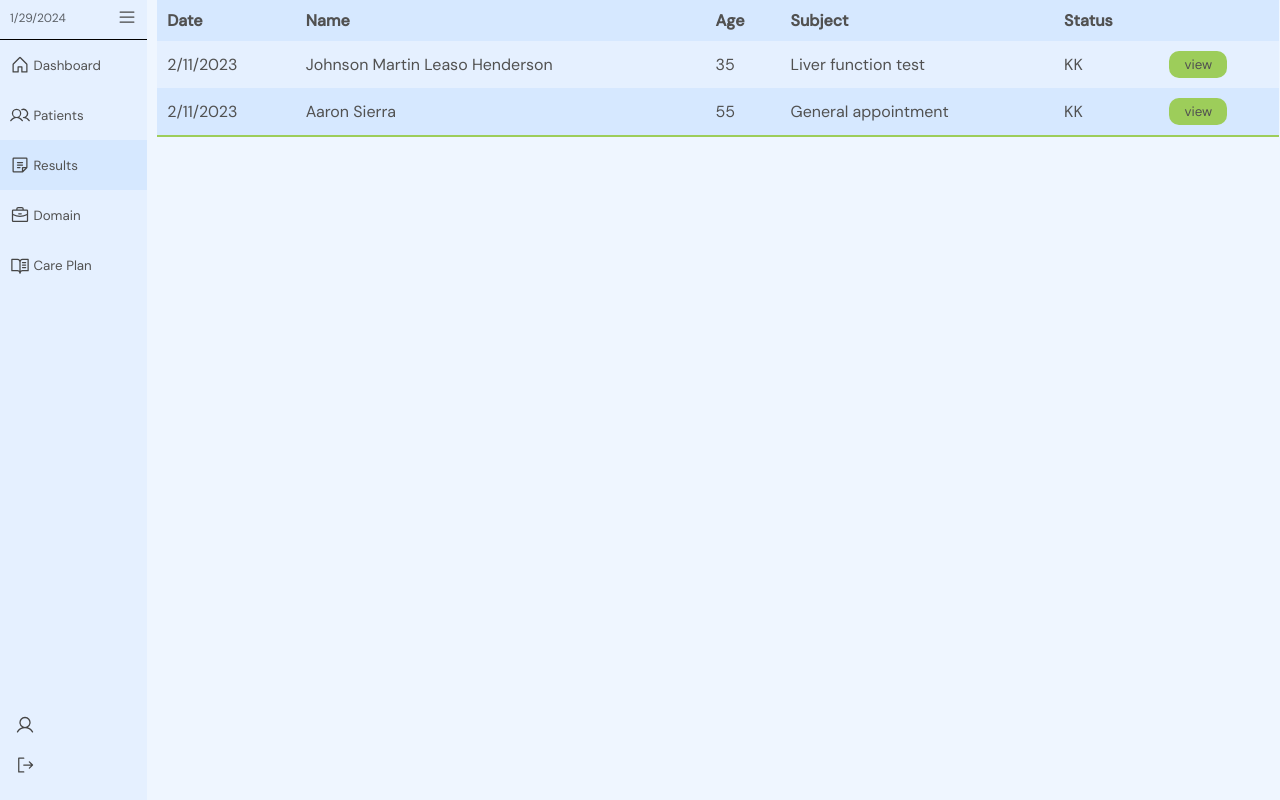
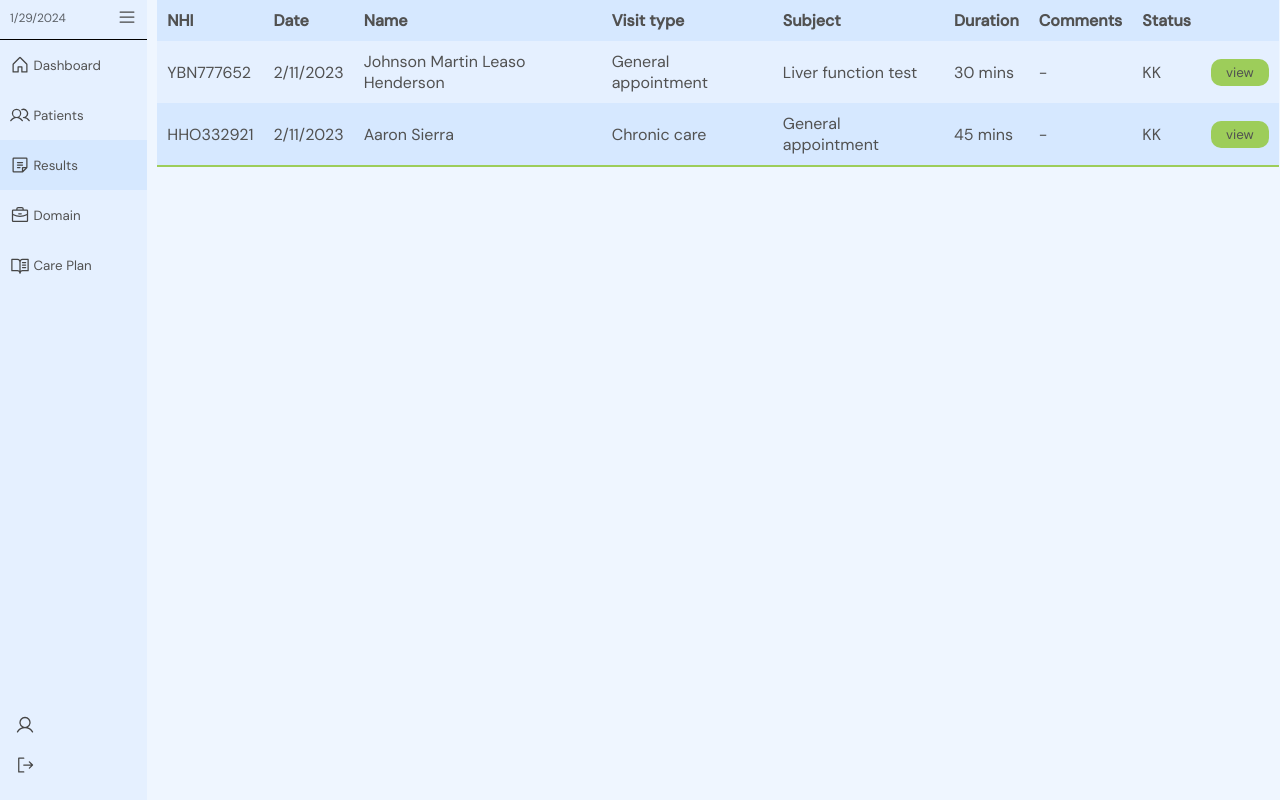
Before and after one commit to DiamondD7/yougotjob_client, a React (Vite) app: page /home in a window 1280 px wide. Both pictures are taken after a click on the button "Results". Built offline with nearby package versions, Linux system fonts and the light colour scheme.

Commit message:
added table headers for patients result data

```diff
--- a/src/components/Results/Results.jsx
+++ b/src/components/Results/Results.jsx
@@ -11,10 +11,13 @@ const Results = () => {
         <table className="result-table__table">
           <thead>
             <tr>
+              <th>NHI</th>
               <th>Date</th>
               <th>Name</th>
-              <th>Age</th>
+              <th>Visit type</th>
               <th>Subject</th>
+              <th>Duration</th>
+              <th>Comments</th>
               <th>Status</th>
               <th></th>
             </tr>
@@ -22,20 +25,26 @@ const Results = () => {
 
           <tbody>
             <tr>
+              <td>YBN777652</td>
               <td>2/11/2023</td>
               <td>Johnson Martin Leaso Henderson</td>
-              <td>35</td>
+              <td>General appointment</td>
               <td>Liver function test</td>
+              <td>30 mins</td>
+              <td>-</td>
               <td>KK</td>
               <td>
                 <button onClick={() => setOpenResult(true)}>view</button>
               </td>
             </tr>
             <tr>
+              <td>HHO332921</td>
               <td>2/11/2023</td>
               <td>Aaron Sierra</td>
-              <td>55</td>
+              <td>Chronic care</td>
               <td>General appointment</td>
+              <td>45 mins</td>
+              <td>-</td>
               <td>KK</td>
               <td>
                 <button onClick={() => setOpenResult(true)}>view</button>
```
